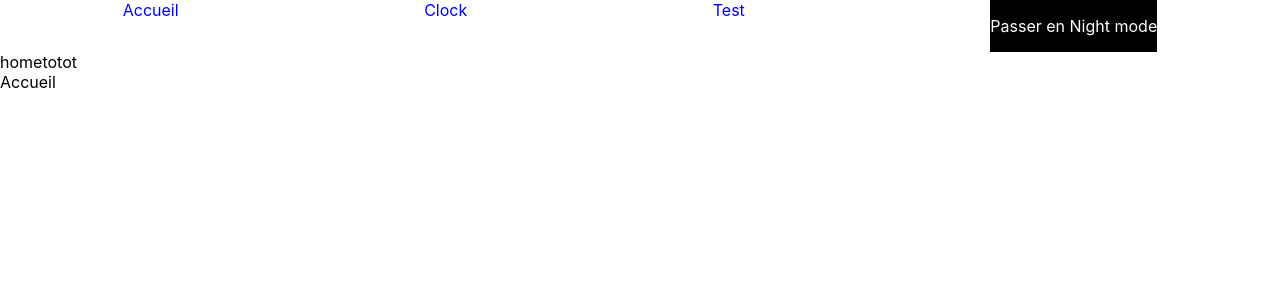
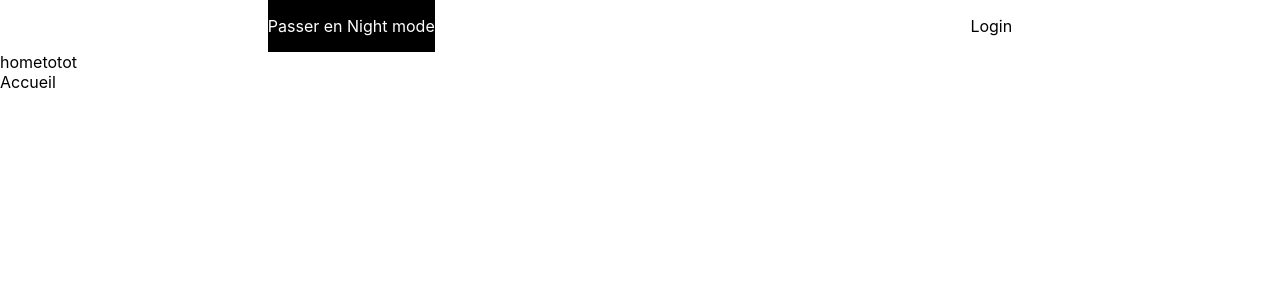
Before and after one commit to Nvmeless/roll2diceCours, a React (Create React App) app: page / in a window 1280 px wide. Shown: the top 300 px of the page. Built offline with nearby package versions, Linux system fonts and the light colour scheme.

Commit message:
new way to display menu

```diff
--- a/src/App.js
+++ b/src/App.js
@@ -8,6 +8,7 @@ import { Button, Menu } from "./components/molecules";
 import { ThemeProvider } from "styled-components";
 import { useState, useContext } from "react";
 import { Accueil, Clock, Test } from "./components/pages";
+import { Typography } from "./components/atoms";
 
 function App() {
   const nightTheme = {
@@ -42,6 +43,7 @@ function App() {
     window.matchMedia("(prefers-color-scheme: dark)").matches
   );
   const [slug, setSlug] = useState("home");
+  const [logged, setLogged] = useState(false);
   const context = useContext(NightModeContext);
   const getPageContent = () => {
     switch (slug) {
@@ -57,6 +59,29 @@ function App() {
         break;
     }
   };
+  const menu = [
+    {
+      slug: "home",
+      callBack: () => {
+        setSlug("home");
+      },
+      text: "Accueil",
+    },
+    {
+      slug: "test",
+      callBack: () => {
+        setSlug("test");
+      },
+      text: "Test",
+    },
+    {
+      slug: "clock",
+      callBack: () => {
+        setSlug("clock");
+      },
+      text: "Pendule",
+    },
+  ];
   return (
     <ThemeProvider theme={nightMode ? nightTheme : dayTheme}>
       <NightModeProvider
@@ -68,7 +93,7 @@ function App() {
         }}
       >
         <Menu.Bar>
-          <Menu.Tab
+          {/* <Menu.Tab
             callBack={() => {
               setSlug("home");
             }}
@@ -81,15 +106,28 @@ function App() {
             }}
           >
             Clock
-          </Menu.Tab>
-          <Menu.Tab
-            callBack={() => {
-              setSlug("test");
-            }}
-          >
-            Test
-          </Menu.Tab>
+          </Menu.Tab> */}
           <Button.ToggleNight></Button.ToggleNight>
+          {logged ? (
+            <>
+              <Typography.Paragraph>Bonjour Michel, </Typography.Paragraph>
+              <Button.Default
+                callBack={() => {
+                  setLogged(false);
+                }}
+              >
+                Disconnect
+              </Button.Default>
+            </>
+          ) : (
+            <Button.Default
+              callBack={() => {
+                setLogged(true);
+              }}
+            >
+              Login
+            </Button.Default>
+          )}
         </Menu.Bar>
         {slug}
         {context}
--- a/src/components/molecules/Button /Default.jsx
+++ b/src/components/molecules/Button /Default.jsx
@@ -1,8 +1,8 @@
 import React from "react";
 import { Container, Typography } from "../../atoms";
-const Default = (props) => {
+const Default = ({ callBack, ...props }) => {
   return (
-    <Container.Base>
+    <Container.Base onClick={callBack}>
       <Typography.Paragraph {...props}></Typography.Paragraph>
     </Container.Base>
   );
```
